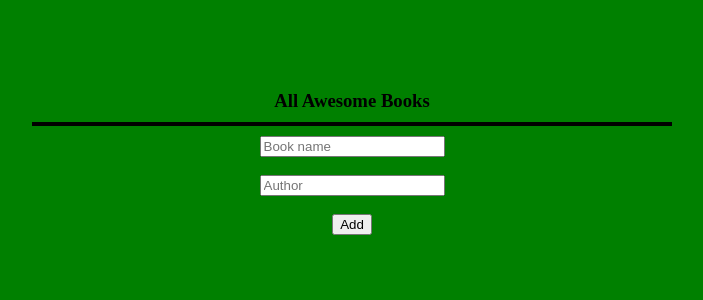
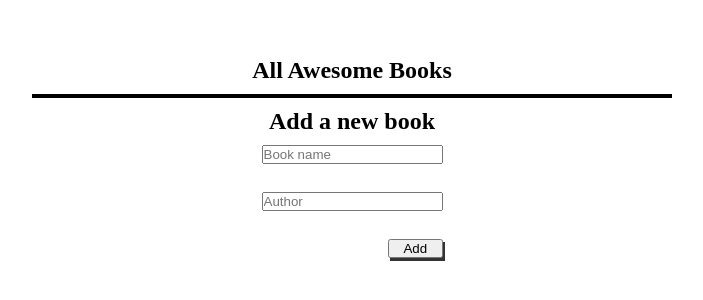
Before and after one commit to AliShahSafdari/Awesomebooks, a website: page index.html in a window 1280 px wide. Shown: the part 238-538 px from the top of the page, without its empty margins (288-991 px from the left). Drawn offline with Linux system fonts and the light colour scheme.

Commit message:
Add style and update the script.js file

```diff
--- a/index.html
+++ b/index.html
@@ -1,4 +1,5 @@
 <html lang="en">
+
 <head>
     <meta charset="UTF-8">
     <meta http-equiv="X-UA-Compatible" content="IE=edge">
@@ -6,22 +7,26 @@
     <link rel="stylesheet" href="styles.css">
     <title>Document</title>
 </head>
+
 <body>
     <header></header>
     <main>
         <section class="main-container">
-            <h3>All Awesome Books</h3>
-           <div class="contain">
-           </div>
+            <h2>All Awesome Books</h2>
+            <div class="contain">
+            </div>
 
-
-                <input class='book' type="text" name="books" placeholder="Book name"><br/>
-                <input class='author' type="text" name="authors" placeholder="Author"><br/>
+            <h2>Add a new book</h2>
+            <form  class="form">
+                <input class='book' type="text" name="books" placeholder="Book name"><br />
+                <input class='author' type="text" name="authors" placeholder="Author"><br />
                 <button class="add">Add</button>
+            </form>
         </section>
     </main>
     <footer></footer>
 
 </body>
 <script src="script.js"></script>
+
 </html>
--- a/script.js
+++ b/script.js
@@ -29,13 +29,15 @@ const container = document.querySelector('.contain');
 let store = new Store()
 
 function display() {
+
   const div = document.createElement('div');
   div.classList.add('book-list');
   div.innerHTML = '';
-  container.innerHTML = store.books.reduce((output, book) => (
+
+  container.innerHTML = store.books.reduce((output, book,i) => (
     `${output
     }
-          <div class="book-list">
+          <div class="book-list book-${i%2===0? 'odd': ''}">
           <div>
           <span>"${book.title}"</span>
           <span>by</span>
@@ -45,6 +47,8 @@ function display() {
           </div>
 
         `
+
+
   ), '');
 
   const button = document.querySelectorAll('.button');
--- a/styles.css
+++ b/styles.css
@@ -1,6 +1,7 @@
-*{
+* {
   margin: 0;
   box-sizing: border-box;
+  padding: 0;
 }
 
 .main-container {
@@ -10,41 +11,42 @@
   flex-direction: column;
   align-items: center;
   justify-content: center;
-    background-color: green;
-
 }
 
-.contain{
+.contain {
   margin: 10px;
   width: 50%;
-    border: solid 2px black
+  border: solid 2px black;
 }
 
 .book-list {
-    width:  100%;
+  width: 100%;
   display: flex;
   align-items: center;
   justify-content: space-between;
   background-color: white;
   padding: 5px;
-
-
-}
-
-
-
-
-
-
-
-
-/* .book-list {
-  display: flex;
-  flex-direction: column;
-  border-bottom: 1px solid gray;
-  padding-bottom: 10px;
 }
 
 .button {
-  width: 6%;
-} */
+  box-shadow: 2px 3px #333;
+  padding: 3px;
+}
+
+.book-odd {
+  background-color: rgba(31, 27, 27, 0.2);
+}
+
+.form {
+  display: flex;
+  flex-direction: column;
+  gap: 5px;
+  justify-content: flex-end;
+  align-items: flex-end;
+
+  padding: 10px 0;
+}
+.add {
+  width: 30%;
+  box-shadow: 2px 3px #333;
+}
```
Lines whose indentation alone changed are shown as unchanged.
